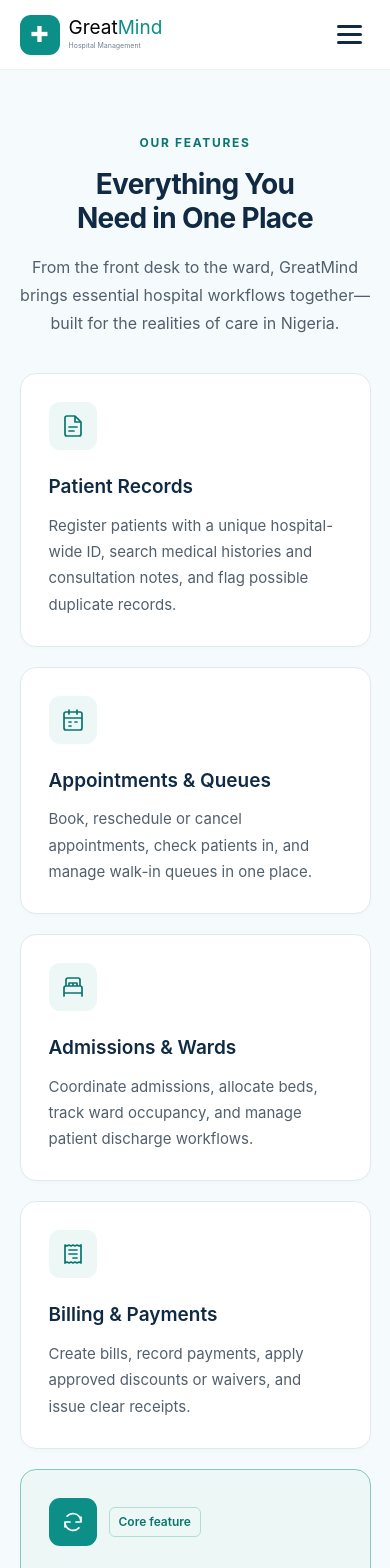
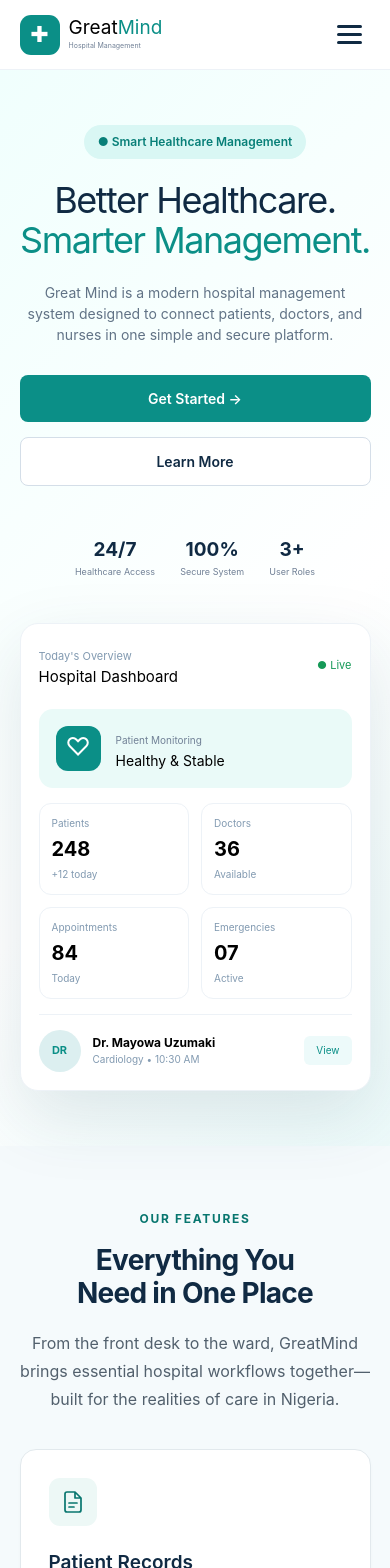
Before and after one commit to lordwisetech/GREAT-MIND-HOSPITAL-MANAGEMENT-SYSTEM, a React (Vite) app: page / in a window 390 px wide. Shown: the top 1568 px of the page. Built offline with nearby package versions, Linux system fonts and the light colour scheme.

Commit message:
Add hero section

```diff
--- a/src/App.jsx
+++ b/src/App.jsx
@@ -1,5 +1,6 @@
 import Navbar from "./component/NavBar.jsx";
 import Features from "./component/Features.jsx";
+import Hero from "./component/hero_section/hero.jsx";
 import './App.css'
 
 function App() {
@@ -10,6 +11,7 @@
       <div>
        <Navbar/>
        <main>
+         <Hero/>
          <Features />
        </main>
 
--- /dev/null
+++ b/src/component/hero_section/Hero.css
@@ -0,0 +1,500 @@
+/* =========================
+   HERO
+========================= */
+
+.hero {
+  min-height: 650px;
+  padding: 90px 7%;
+
+  display: flex;
+  align-items: center;
+  justify-content: space-between;
+
+  gap: 70px;
+
+  background: linear-gradient(
+    135deg,
+    #f0fffd 0%,
+    #ffffff 60%,
+    #edfafa 100%
+  );
+}
+
+
+/* =========================
+   HERO CONTENT
+========================= */
+
+.hero-content {
+  max-width: 590px;
+}
+
+.badge {
+  display: inline-block;
+
+  padding: 8px 14px;
+
+  border-radius: 30px;
+
+  background: #d9f7f4;
+  color: #087f78;
+
+  font-size: 12px;
+  font-weight: 600;
+
+  margin-bottom: 22px;
+}
+
+.hero h1 {
+  font-size: 58px;
+  line-height: 1.1;
+
+  letter-spacing: -2px;
+
+  margin-bottom: 22px;
+
+  color: #102a43;
+}
+
+.hero h1 span {
+  color: #0b8f87;
+}
+
+.hero-content > p {
+  max-width: 530px;
+
+  color: #617386;
+
+  font-size: 16px;
+}
+
+
+/* =========================
+   BUTTONS
+========================= */
+
+.hero-buttons {
+  display: flex;
+
+  gap: 15px;
+
+  margin-top: 30px;
+}
+
+.primary-btn,
+.secondary-btn {
+  padding: 13px 25px;
+
+  border-radius: 8px;
+
+  font-size: 14px;
+  font-weight: 600;
+}
+
+.primary-btn {
+  background: #0b8f87;
+  color: white;
+}
+
+.secondary-btn {
+  border: 1px solid #d4dee8;
+  background: white;
+
+  color: #102a43;
+}
+
+
+/* =========================
+   STATS
+========================= */
+
+.hero-stats {
+  display: flex;
+
+  gap: 45px;
+
+  margin-top: 50px;
+}
+
+.hero-stats div {
+  display: flex;
+  flex-direction: column;
+}
+
+.hero-stats strong {
+  font-size: 22px;
+  color: #102a43;
+}
+
+.hero-stats span {
+  color: #718096;
+  font-size: 11px;
+}
+
+
+/* =========================
+   DASHBOARD CARD
+========================= */
+
+.hero-card {
+  width: 470px;
+
+  padding: 25px;
+
+  border-radius: 22px;
+
+  background: white;
+
+  border: 1px solid #edf2f7;
+
+  box-shadow:
+    0 25px 70px rgba(28, 75, 91, 0.13);
+
+  flex-shrink: 0;
+}
+
+
+/* =========================
+   CARD HEADER
+========================= */
+
+.card-top {
+  display: flex;
+
+  justify-content: space-between;
+  align-items: center;
+
+  margin-bottom: 20px;
+}
+
+.card-top span {
+  font-size: 11px;
+  color: #829ab1;
+}
+
+.card-top h3 {
+  font-size: 17px;
+}
+
+.online {
+  font-size: 11px;
+  color: #159957;
+}
+
+
+/* =========================
+   HEALTH CARD
+========================= */
+
+.health-card {
+  display: flex;
+
+  align-items: center;
+
+  gap: 15px;
+
+  padding: 17px;
+
+  background: #eafaf8;
+
+  border-radius: 14px;
+
+  margin-bottom: 15px;
+}
+
+.heart {
+  width: 45px;
+  height: 45px;
+
+  flex-shrink: 0;
+
+  background: #0b8f87;
+
+  color: white;
+
+  border-radius: 12px;
+
+  display: flex;
+  align-items: center;
+  justify-content: center;
+
+  font-size: 25px;
+}
+
+.health-card small {
+  font-size: 10px;
+  color: #718096;
+}
+
+.health-card h3 {
+  font-size: 14px;
+}
+
+
+/* =========================
+   DASHBOARD GRID
+========================= */
+
+.dashboard-grid {
+  display: grid;
+
+  grid-template-columns: 1fr 1fr;
+
+  gap: 12px;
+}
+
+.mini-card {
+  padding: 15px;
+
+  border: 1px solid #edf2f7;
+
+  border-radius: 12px;
+}
+
+.mini-card span,
+.mini-card small {
+  display: block;
+
+  font-size: 10px;
+
+  color: #829ab1;
+}
+
+.mini-card strong {
+  display: block;
+
+  font-size: 23px;
+
+  margin: 3px 0;
+}
+
+
+/* =========================
+   APPOINTMENT
+========================= */
+
+.appointment {
+  display: flex;
+
+  align-items: center;
+
+  gap: 12px;
+
+  margin-top: 15px;
+
+  padding-top: 15px;
+
+  border-top: 1px solid #edf2f7;
+}
+
+.doctor-avatar {
+  width: 42px;
+  height: 42px;
+
+  flex-shrink: 0;
+
+  border-radius: 50%;
+
+  background: #dceff0;
+
+  color: #0b8f87;
+
+  display: flex;
+  align-items: center;
+  justify-content: center;
+
+  font-size: 11px;
+  font-weight: bold;
+}
+
+.appointment > div:nth-child(2) {
+  flex: 1;
+
+  min-width: 0;
+}
+
+.appointment strong,
+.appointment span {
+  display: block;
+}
+
+.appointment strong {
+  font-size: 12px;
+}
+
+.appointment span {
+  font-size: 10px;
+  color: #829ab1;
+}
+
+.appointment button {
+  padding: 7px 12px;
+
+  background: #edfafa;
+
+  color: #0b8f87;
+
+  border-radius: 6px;
+
+  font-size: 10px;
+}
+
+
+/* =========================
+   TABLET
+========================= */
+
+@media (max-width: 1100px) {
+
+  .hero {
+    gap: 40px;
+    padding-left: 5%;
+    padding-right: 5%;
+  }
+
+  .hero h1 {
+    font-size: 48px;
+  }
+
+  .hero-card {
+    width: 430px;
+  }
+
+}
+
+
+/* =========================
+   MOBILE
+========================= */
+
+@media (max-width: 850px) {
+
+  .hero {
+    min-height: auto;
+
+    padding: 70px 5%;
+
+    flex-direction: column;
+
+    text-align: center;
+
+    gap: 55px;
+  }
+
+  .hero-content {
+    width: 100%;
+    max-width: 650px;
+  }
+
+  .hero h1 {
+    font-size: 44px;
+  }
+
+  .hero-content > p {
+    margin: 0 auto;
+  }
+
+  .hero-buttons {
+    justify-content: center;
+  }
+
+  .hero-stats {
+    justify-content: center;
+  }
+
+  .hero-card {
+    width: 100%;
+    max-width: 470px;
+
+    text-align: left;
+  }
+
+}
+
+
+/* =========================
+   SMALL MOBILE
+========================= */
+
+@media (max-width: 500px) {
+
+  .hero {
+    padding: 55px 5%;
+    gap: 45px;
+  }
+
+  .hero h1 {
+    font-size: 36px;
+
+    letter-spacing: -1.5px;
+  }
+
+  .hero-content > p {
+    font-size: 14px;
+  }
+
+  .hero-buttons {
+    flex-direction: column;
+
+    width: 100%;
+  }
+
+  .primary-btn,
+  .secondary-btn {
+    width: 100%;
+
+    text-align: center;
+  }
+
+  .hero-stats {
+    gap: 25px;
+  }
+
+  .hero-stats strong {
+    font-size: 19px;
+  }
+
+  .hero-stats span {
+    font-size: 9px;
+  }
+
+  .hero-card {
+    padding: 18px;
+
+    border-radius: 18px;
+  }
+
+  .card-top h3 {
+    font-size: 15px;
+  }
+
+  .mini-card {
+    padding: 12px;
+  }
+
+  .mini-card strong {
+    font-size: 20px;
+  }
+
+}
+
+
+/* =========================
+   VERY SMALL PHONES
+========================= */
+
+@media (max-width: 360px) {
+
+  .hero h1 {
+    font-size: 32px;
+  }
+
+  .hero-stats {
+    gap: 15px;
+  }
+
+  .hero-stats span {
+    font-size: 8px;
+  }
+
+}
--- /dev/null
+++ b/src/component/hero_section/hero.jsx
@@ -0,0 +1,141 @@
+import "./Hero.css";
+
+function Hero() {
+  return (
+    <section className="hero" id="home">
+
+      {/* LEFT CONTENT */}
+      <div className="hero-content">
+
+        <div className="badge">
+          ● Smart Healthcare Management
+        </div>
+
+        <h1>
+          Better Healthcare.
+          <br />
+          <span>Smarter Management.</span>
+        </h1>
+
+        <p>
+          Great Mind is a modern hospital management system designed
+          to connect patients, doctors, and nurses in one simple and
+          secure platform.
+        </p>
+
+        <div className="hero-buttons">
+          <a href="#login" className="primary-btn">
+            Get Started →
+          </a>
+
+          <a href="#about" className="secondary-btn">
+            Learn More
+          </a>
+        </div>
+
+        <div className="hero-stats">
+
+          <div>
+            <strong>24/7</strong>
+            <span>Healthcare Access</span>
+          </div>
+
+          <div>
+            <strong>100%</strong>
+            <span>Secure System</span>
+          </div>
+
+          <div>
+            <strong>3+</strong>
+            <span>User Roles</span>
+          </div>
+
+        </div>
+      </div>
+
+
+      {/* RIGHT DASHBOARD */}
+      <div className="hero-card">
+
+        <div className="card-top">
+          <div>
+            <span>Today's Overview</span>
+            <h3>Hospital Dashboard</h3>
+          </div>
+
+          <div className="online">
+            ● Live
+          </div>
+        </div>
+
+
+        {/* HEALTH STATUS */}
+        <div className="health-card">
+
+          <div className="heart">
+            ♡
+          </div>
+
+          <div>
+            <small>Patient Monitoring</small>
+            <h3>Healthy & Stable</h3>
+          </div>
+
+        </div>
+
+
+        {/* DASHBOARD NUMBERS */}
+        <div className="dashboard-grid">
+
+          <div className="mini-card">
+            <span>Patients</span>
+            <strong>248</strong>
+            <small>+12 today</small>
+          </div>
+
+          <div className="mini-card">
+            <span>Doctors</span>
+            <strong>36</strong>
+            <small>Available</small>
+          </div>
+
+          <div className="mini-card">
+            <span>Appointments</span>
+            <strong>84</strong>
+            <small>Today</small>
+          </div>
+
+          <div className="mini-card">
+            <span>Emergencies</span>
+            <strong>07</strong>
+            <small>Active</small>
+          </div>
+
+        </div>
+
+
+        {/* APPOINTMENT */}
+        <div className="appointment">
+
+          <div className="doctor-avatar">
+            DR
+          </div>
+
+          <div>
+            <strong>Dr. Mayowa Uzumaki</strong>
+            <span>Cardiology • 10:30 AM</span>
+          </div>
+
+          <button>
+            View
+          </button>
+
+        </div>
+
+      </div>
+
+    </section>
+  );
+}
+
+export default Hero;
```
